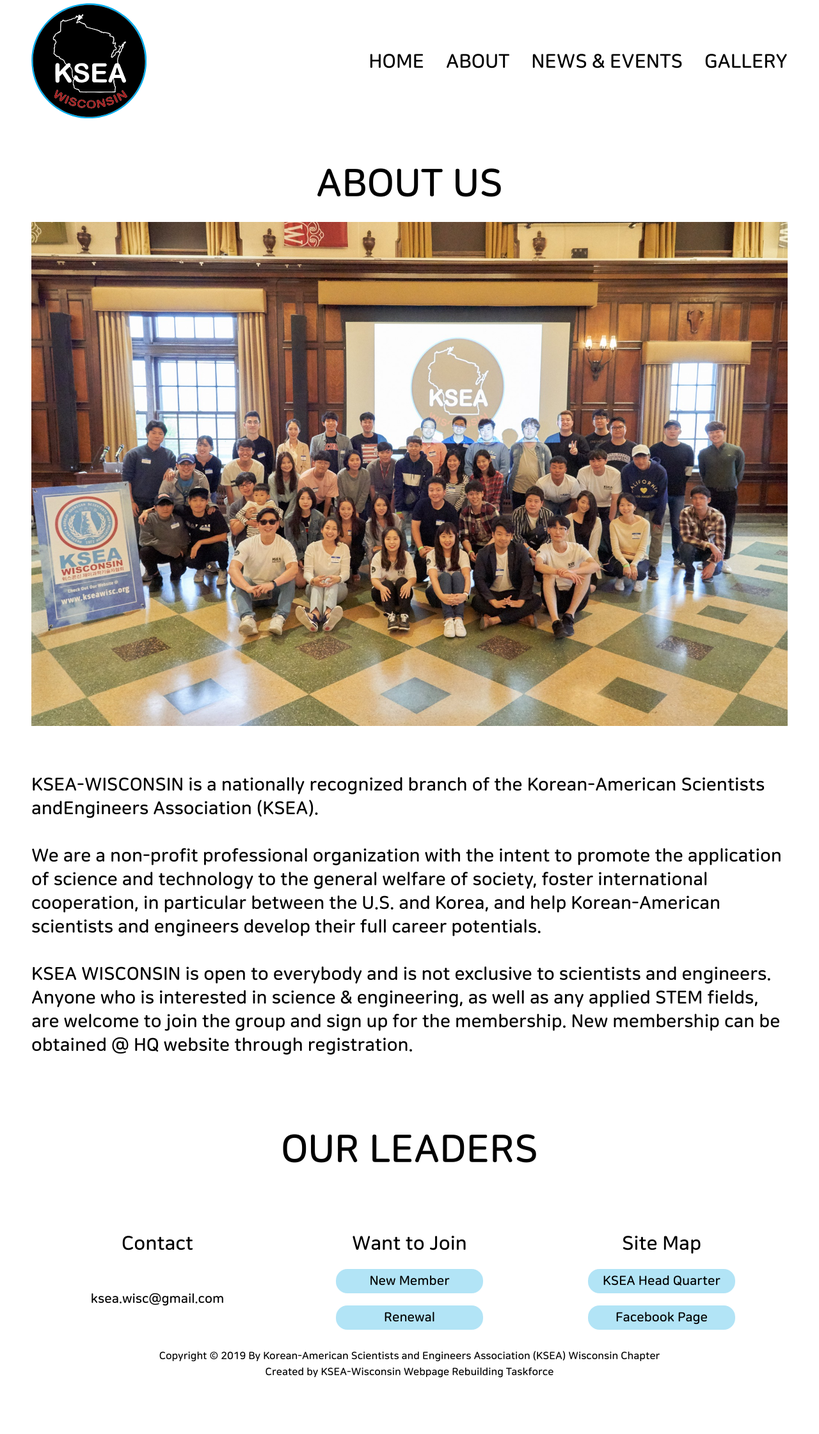
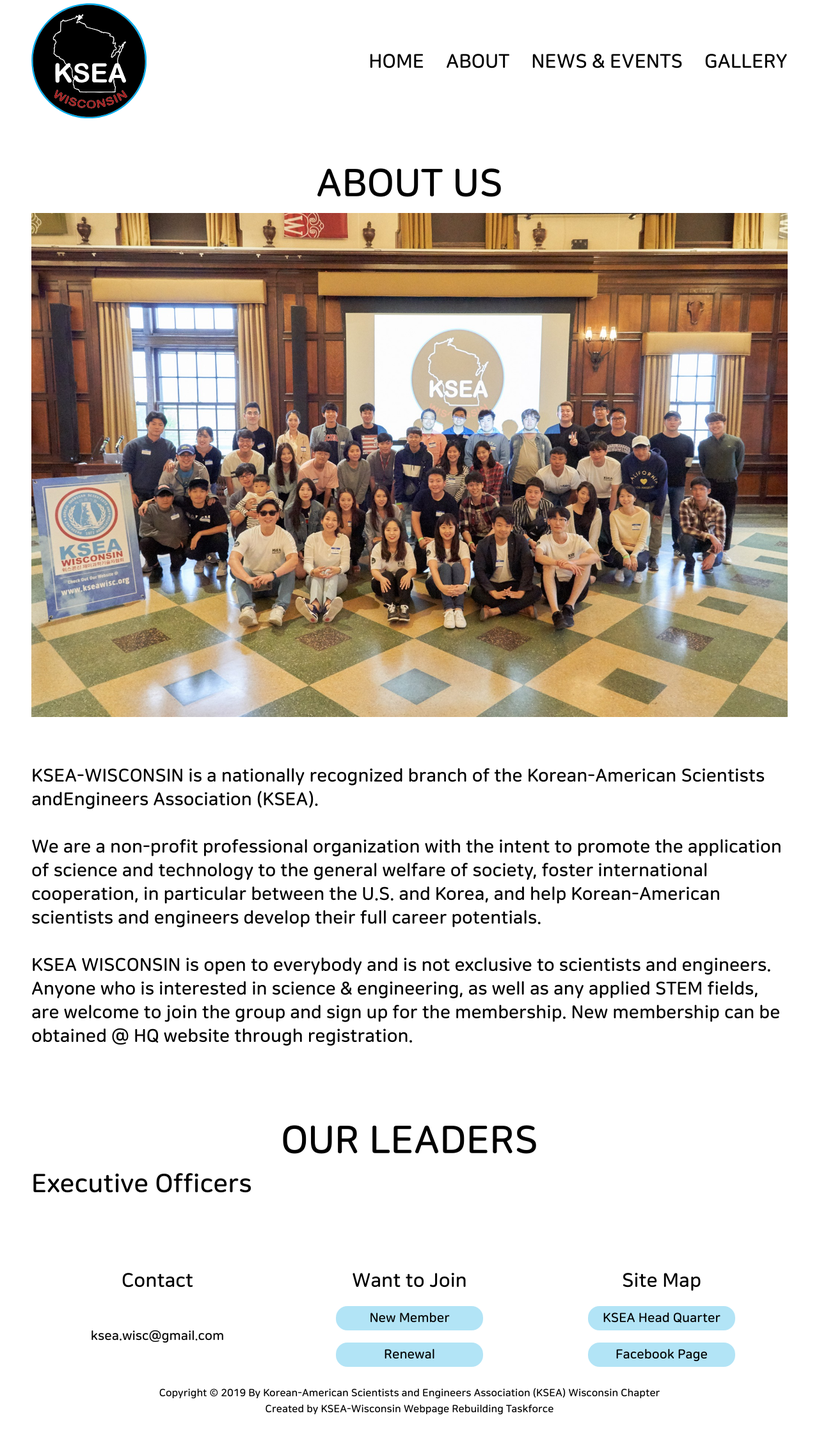
Before and after one commit to KSEAWisconsin/kseawisconsin.github.io, a Jekyll site: the page built from about.html, in a window 1280 px wide. Shown: the whole page at 64% size. Built offline with Jekyll 4.4.1, drawn with Linux system fonts in a browser that asks for light colours; before the commit the page ends 2184 px from its top, so only the background shows below that.

Commit message:
scss quick fix name changes

```diff
--- a/_sass/KSEAWeb.scss
+++ b/_sass/KSEAWeb.scss
@@ -475,15 +475,24 @@
     text-decoration: none;
   }
 
+
   .aboutus {
-    text-align: center;
 
-    #english {
+    #main {
+      text-align: center;
       @media screen and (min-width: 1142px){
         font-size: 60px;
       }
-      margin-bottom: 24px;
+      margin-bottom: 10px;
       margin-top: 61px;
+    }
+
+    #sub {
+      text-align: left;
+      @media screen and (min-width: 1142px){
+        font-size: 40px;
+      }
+      margin-top: 11px;
     }
 
     #description {
--- a/about.html
+++ b/about.html
@@ -5,7 +5,7 @@
 
 <div class = "about">
   <div class = "aboutus">
-    <p id = "english">ABOUT US</p>
+    <p id = "main">ABOUT US</p>
     <img class = "KSEA_group_image" src = "{{ site.baseurl }}/assets/KSEA_group_image.jpg">
     <p id = "description">KSEA-WISCONSIN is a nationally recognized branch of the Korean-American Scientists andEngineers Association (KSEA).<br>
         <br>
@@ -14,7 +14,8 @@
         KSEA WISCONSIN is open to everybody and is not exclusive to scientists and engineers. Anyone who is interested in science & engineering, as well as any applied STEM fields, are welcome to join the group and sign up for the membership. New membership can be obtained @ HQ website through registration.<br>
       <br>
     </p>
-    <p id = "english">OUR LEADERS</p>
+    <p id = "main">OUR LEADERS</p>
+    <p id = "sub">Executive Officers</p>
   </div>
     <div class = "namebox">
         <div class = "grid_wrapper">
```
